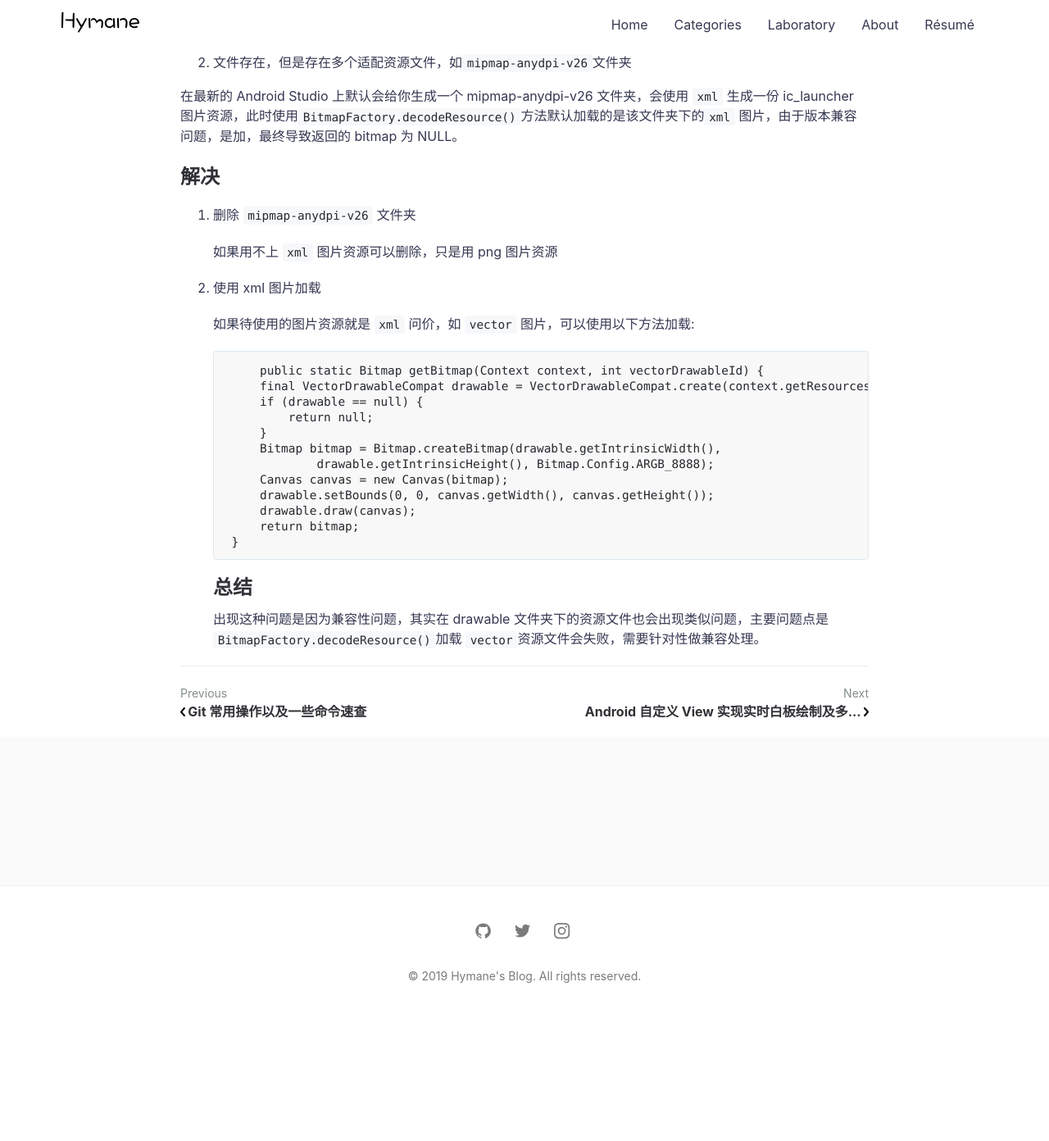
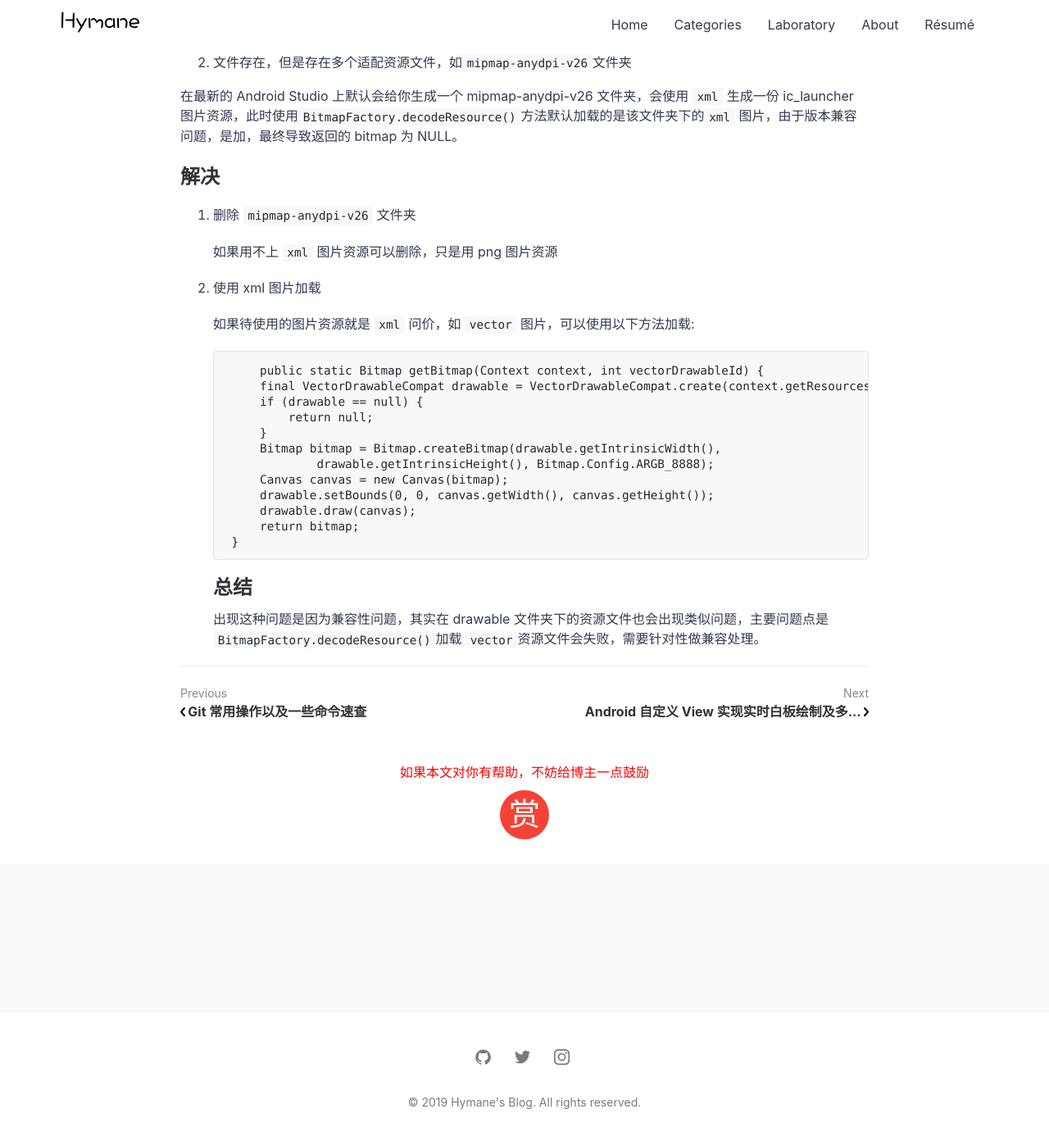
Before and after one commit to hymanme/hymanme.github.io, a Jekyll site: the page built from _posts/2018-08-27-bitmap-factory-decode-return-null.md, in a window 1280 px wide and 1400 px high, scrolled down 906 px. Shown: the top 1392 px of the window at 82% size. Built offline with Jekyll 4.4.1, drawn with Linux system fonts in a browser that asks for light colours; comment, search, counter and statistics services are not loaded; before the commit the page ends 2152 px from its top, so only the background shows below that.

Commit message:
feat(layout):新增reward.html

```diff
--- /dev/null
+++ b/_includes/reward.html
@@ -0,0 +1,29 @@
+<!DOCTYPE html>
+<html lang="en">
+<head>
+    <meta charset="UTF-8">
+    <meta name="viewport" content="width=device-width, initial-scale=1"/>
+    <link type="text/css" rel="stylesheet" href="{{ '/assets/css/reward.css' | relative_url }}">
+</head>
+<body>
+<div style="padding:0; margin: 30px auto; width: 100%; text-align: center;">
+    <div style="font-size: 1em; margin: 10px auto;color:red;font-weight: light"> 如果本文对你有帮助，不妨给博主一点鼓励</div>
+    <button id="rewardButton" disable="enable"
+            onclick="var qr = document.getElementById('QR'); if (qr.style.display === 'none') {qr.style.display='block';} else {qr.style.display='none'}">
+        <span>赏</span>
+    </button>
+    <div id="QR" style="display: none;">
+        <div id="wechat" style="display: inline-block">
+            <img id="wechat_qr" src="/assets/img/wechat.jpg" alt="wdxtub WeChat Pay"/>
+            <p>微信打赏</p>
+        </div>
+
+        <div id="alipay" style="display: inline-block">
+            <img id="alipay_qr" src="/assets/img/alipay.jpg" alt="wdxtub Alipay"/>
+            <p>支付宝打赏</p>
+        </div>
+    </div>
+</div>
+
+</body>
+</html>
--- a/_layouts/post.html
+++ b/_layouts/post.html
@@ -97,6 +97,8 @@ layout: compress
       </div>
     </div>
 
+    {% include reward.html %}
+
     {% if site.disqus.shortname %}
 
     <div class="comments">
--- /dev/null
+++ b/assets/css/reward.css
@@ -0,0 +1,79 @@
+#rewardButton {
+    cursor: pointer;
+    border: 0;
+    outline: 0;
+    padding: 0;
+    margin: 0;
+    letter-spacing: normal;
+    text-transform: none;
+    text-indent: 0;
+    text-shadow: none;
+    background-color: transparent;
+}
+
+#rewardButton span {
+    display: inline-block;
+    width: 60px;
+    height: 60px;
+    color: #fff;
+    font-style: normal;
+    font-variant: normal;
+    font-stretch: normal;
+    font-size: 2.4em;
+    text-align: center;
+    line-height: 60px;
+    background: #f44336;
+    -moz-border-radius: 50%;
+    -webkit-border-radius: 50%;
+    border-radius: 50%;
+}
+
+#rewardButton span:hover {
+    background: #f7877f;
+}
+
+#QR {
+    padding-top: 10px;
+}
+
+#QR a {
+    border: 0;
+}
+
+#QR img {
+    width: 180px;
+    max-width: 100%;
+    display: inline-block;
+    margin: 0 1em;
+}
+
+#wechat p {
+    font-weight: bold;
+    color: #1BB823;
+}
+
+#alipay p {
+    font-weight: bold;
+    color: #1CA9E6;
+}
+
+#wechat:hover p {
+    animation: roll 0.1s infinite linear;
+    -webkit-animation: roll 0.1s infinite linear;
+    -moz-animation: roll 0.1s infinite linear;
+}
+
+#alipay:hover p {
+    animation: roll 0.1s infinite linear;
+    -webkit-animation: roll 0.1s infinite linear;
+    -moz-animation: roll 0.1s infinite linear;
+}
+
+@media screen and (max-width: 768px) {
+    #rewardButton span {
+        width: 60px;
+        height: 60px;
+        font-size: 2em;
+        line-height: 60px;
+    }
+}
```
Also changed, not shown: assets/img/alipay.jpg (added), assets/img/wechat.jpg (added).
